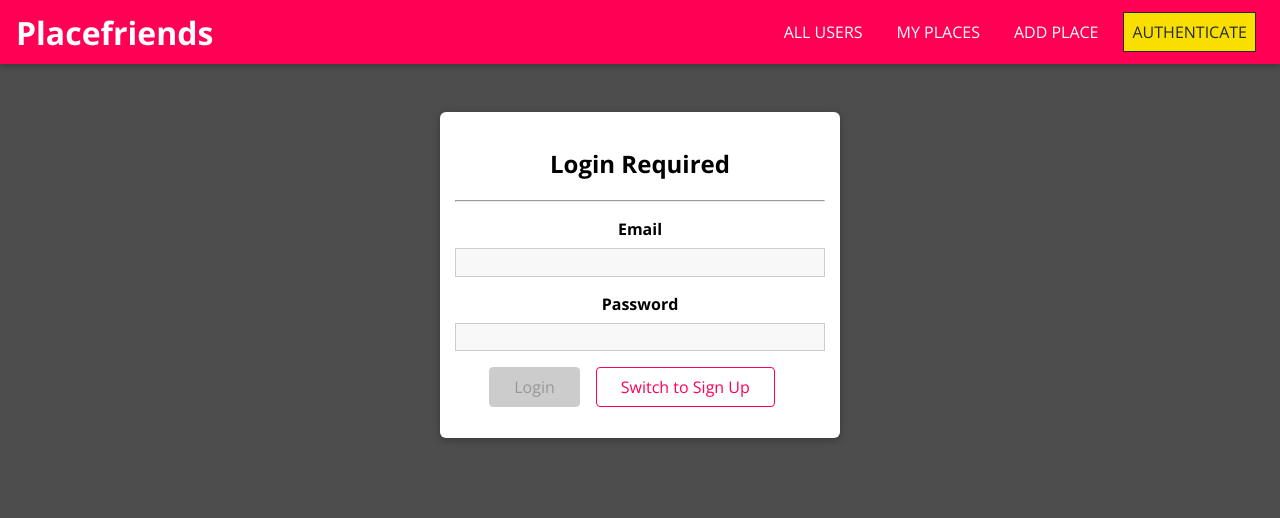
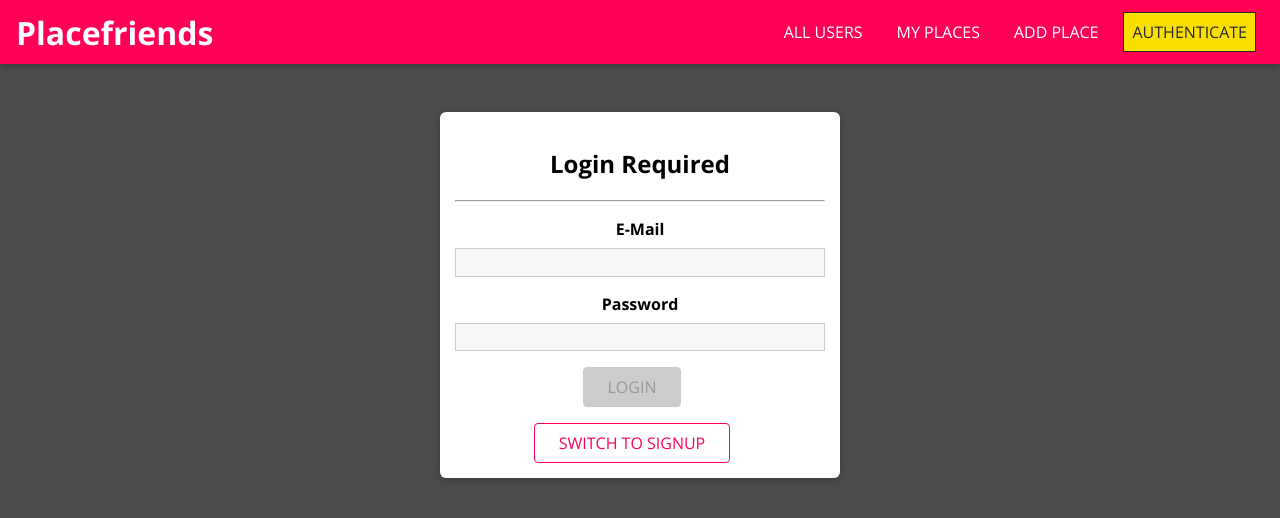
Before and after one commit to alshafi834/placeShare, a React (Create React App) app in the folder frontend/: page /auth in a window 1280 px wide. Shown: the top 518 px of the page. Built offline with nearby package versions, Linux system fonts and the light colour scheme.

Commit message:
auth form added 3

```diff
--- a/frontend/src/users/pages/Auth.js
+++ b/frontend/src/users/pages/Auth.js
@@ -31,7 +31,10 @@ const Auth = () => {
   const switchModeHandler = () => {
     if (!isLoginMode) {
       setFormData(
-        { ...formState.inputs, name: undefined },
+        {
+          ...formState.inputs,
+          name: undefined
+        },
         formState.inputs.email.isValid && formState.inputs.password.isValid
       );
     } else {
@@ -63,10 +66,10 @@ const Auth = () => {
           <Input
             element="input"
             id="name"
-            types="text"
-            label="User Name"
-            validators={VALIDATOR_REQUIRE()}
-            errorText="Please enter a username"
+            type="text"
+            label="Your Name"
+            validators={[VALIDATOR_REQUIRE()]}
+            errorText="Please enter a name."
             onInput={inputHandler}
           />
         )}
@@ -74,9 +77,9 @@ const Auth = () => {
           element="input"
           id="email"
           type="email"
-          label="Email"
+          label="E-Mail"
           validators={[VALIDATOR_EMAIL()]}
-          errorText="Please enter a valid email address"
+          errorText="Please enter a valid email address."
           onInput={inputHandler}
         />
         <Input
@@ -85,16 +88,16 @@ const Auth = () => {
           type="password"
           label="Password"
           validators={[VALIDATOR_MINLENGTH(5)]}
-          errorText="Please enter a valid password(at least 5 char)"
+          errorText="Please enter a valid password, at least 5 characters."
           onInput={inputHandler}
         />
         <Button type="submit" disabled={!formState.isValid}>
-          {isLoginMode ? "Login" : "Sign Up"}
-        </Button>
-        <Button inverse onClick={switchModeHandler}>
-          Switch to {isLoginMode ? "Sign Up" : "Login"}
+          {isLoginMode ? "LOGIN" : "SIGNUP"}
         </Button>
       </form>
+      <Button inverse onClick={switchModeHandler}>
+        SWITCH TO {isLoginMode ? "SIGNUP" : "LOGIN"}
+      </Button>
     </Card>
   );
 };
```
